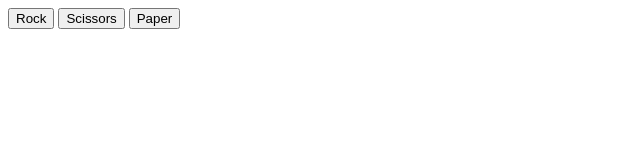
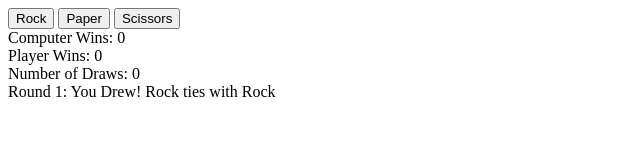
Before and after one commit to joshuaker/odin-rock-paper-scissor, a plain HTML site: page index.html in a window 1280 px wide. Both pictures are taken after a click on the button "Rock". Shown: the whole page, without its empty margins (0-640 px from the left). Drawn offline with Linux system fonts and the light colour scheme.

Commit message:
added results display, implemented round play

```diff
--- a/index.html
+++ b/index.html
@@ -9,10 +9,18 @@
 <body>
     <div>
         <button class = "player-choices" id="Rock">Rock</button>
+        <button class = "player-choices" id="Paper">Paper</button>
         <button class = "player-choices" id="Scissors">Scissors</button>
-        <button class = "player-choices" id="Paper">Paper</button>
+    </div>
+    <div>
+        <div id="computerWins">Computer Wins: 0</div>
+        <div id="playerWins">Player Wins: 0</div>
+        <div id="drawNum">Number of Draws: 0</div>
     </div>
 
+    <div id="results">
+
+    </div>
     <script>
 
         // get random index, get random choice, return choice
@@ -82,13 +90,37 @@
             }
         }
 
-    const playerChoices = document.querySelectorAll(".player-choices")
-        console.log(playerChoices);
-        console.log(typeof playerChoices);
+    const results = document.querySelector("#results");
+    const playerChoices = document.querySelectorAll(".player-choices");
+    let roundCount = 0;
+    let computerWins = 0;
+    let playerWins = 0;
 
-        playerChoices.forEach(element => {console.log(element)
+    playerChoices.forEach(choice => {
+    choice.addEventListener("click", () => {
+        const computerChoice = getComputerChoice();
+        const playerSelection = choice.id;
+        roundResult = playRound(playerSelection, computerChoice);
+        roundCount++;
+        results.append(`Round ${roundCount}: ${roundResult}`);
 
-        });
+        if (roundResult.includes("Win")) {
+                    playerWins++;
+                } else if (roundResult.includes("Lose")) {
+                    computerWins++;
+                }
+        if (roundCount >= 5) {
+            if (computerWins > playerWins) {
+                results.append(`You lose! The computer won ${computerWins} times, while you won ${playerWins} times!`)
+            } else if (computerWins < playerWins) {
+                results.append(`You win! The computer won ${computerWins} times, while you won ${playerWins} times!`)
+            } else {
+                results.append(`You drew! The computer won ${computerWins} times, while you won ${playerWins} times!`)
+            }
+        }
+
+    })
+    });
     </script>
 </body>
 </html>
```
